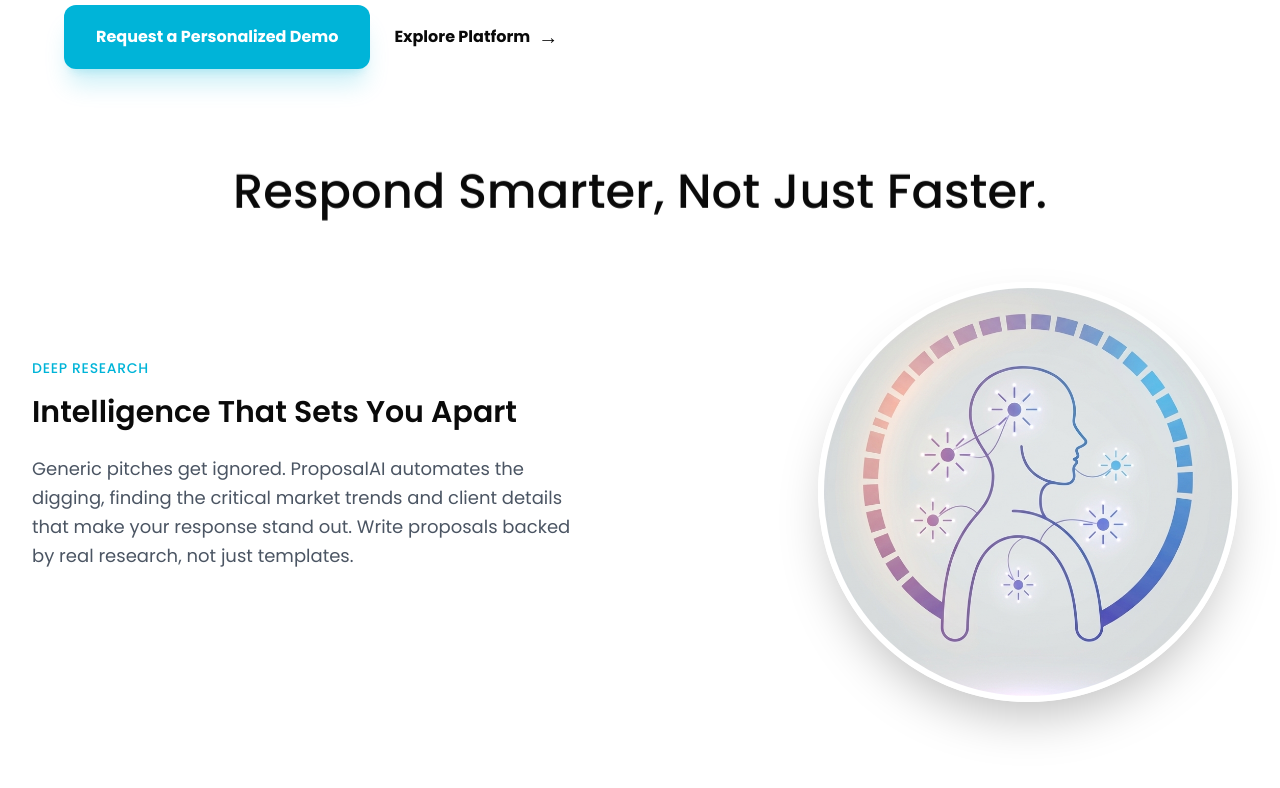
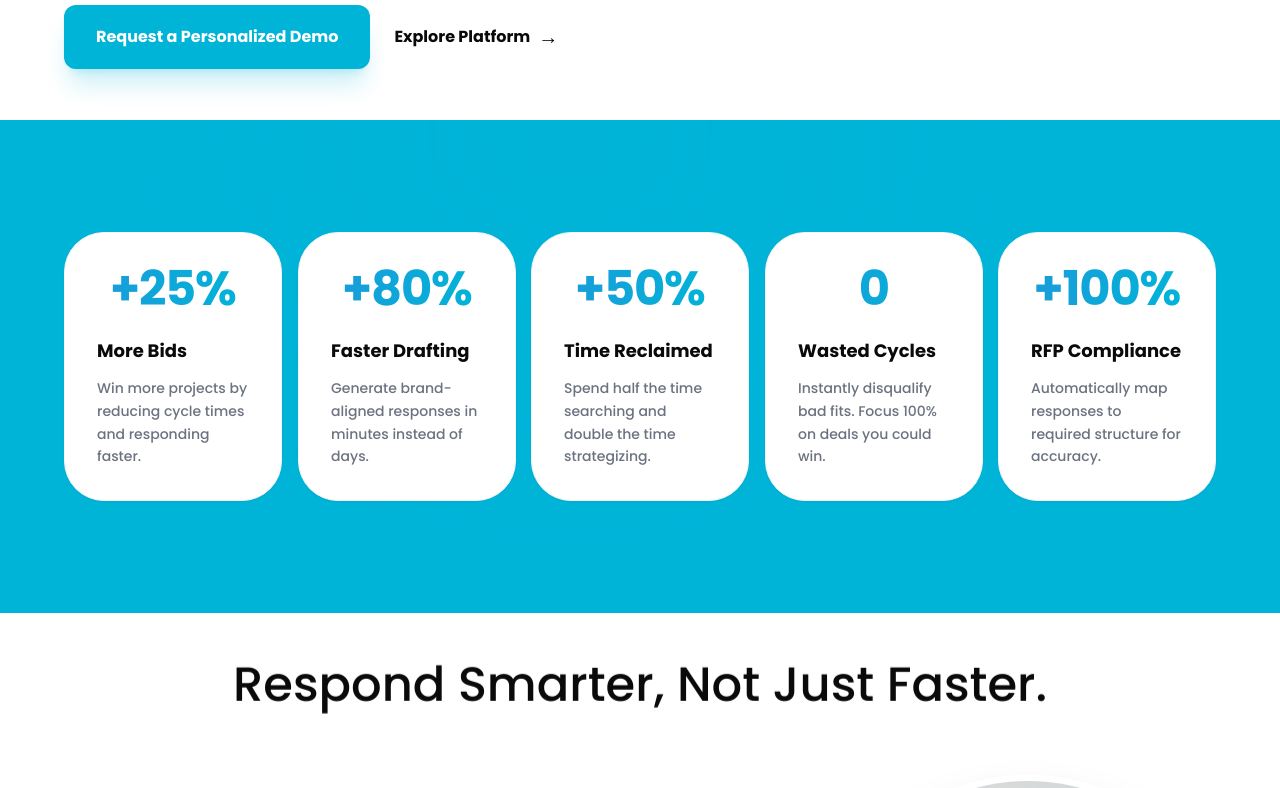
Before and after one commit to paramjeetflymediatech-jpg/proposalai, a Next.js app: page / in a window 1280 px wide. Shown: the part 560-1348 px from the top of the page. Built offline with nearby package versions, Linux system fonts and the light colour scheme.

Commit message:
add counter

```diff
--- a/src/app/page.js
+++ b/src/app/page.js
@@ -1,7 +1,7 @@
 import HeroSection from "../components/sections/HeroSection";
 import FeatureSections from "../components/sections/FeatureSections";
 import ServicesSection from "../components/sections/ServicesSection";
-
+import StatsSection from "../components/sections/StatsSection";
 import SliderSection from "@/components/sections/SliderSection";
 import FeaturedSection from "@/components/sections/Featuredsection";
 import AnimateOnScroll from "@/components/ui/AnimateOnScroll";
@@ -12,6 +12,7 @@ export default function HomePage() {
   return (
     <>
       <HeroSection />
+      <StatsSection />
       <FeatureSections />
       <ServicesSection />
       <SliderSection />
--- /dev/null
+++ b/src/components/sections/StatsSection.js
@@ -0,0 +1,92 @@
+"use client";
+import Counter from "../ui/Counter";
+import AnimateOnScroll from "../ui/AnimateOnScroll";
+
+const STATS = [
+  {
+    value: 25,
+    suffix: "%",
+    label: "More Bids",
+    desc: "Win more projects by reducing cycle times and responding faster.",
+    color: "from-[#1A9CDA] to-[#00B4D8]"
+  },
+  {
+    value: 80,
+    suffix: "%",
+    label: "Faster Drafting",
+    desc: "Generate brand-aligned responses in minutes instead of days.",
+    color: "from-[#1A9CDA] to-[#00B4D8]"
+  },
+  {
+    value: 50,
+    suffix: "%",
+    label: "Time Reclaimed",
+    desc: "Spend half the time searching and double the time strategizing.",
+    color: "from-[#1A9CDA] to-[#00B4D8]"
+  },
+  {
+    value: 0,
+    start: 100,
+    suffix: "",
+    label: "Wasted Cycles",
+    desc: "Instantly disqualify bad fits. Focus 100% on deals you could win.",
+    color: "from-[#1A9CDA] to-[#00B4D8]"
+  },
+  {
+    value: 100,
+    suffix: "%",
+    label: "RFP Compliance",
+    desc: "Automatically map responses to required structure for accuracy.",
+    color: "from-[#1A9CDA] to-[#00B4D8]"
+  },
+];
+
+export default function StatsSection() {
+  return (
+    <section className="relative py-20 lg:py-28 overflow-hidden bg-primary">
+      {/* Decorative Background Elements */}
+      <div className="absolute inset-0 pointer-events-none overflow-hidden">
+        <div className="absolute top-0 left-1/4 w-[500px] h-[500px] bg-primary/5 blur-[120px] rounded-full -translate-y-1/2" />
+        <div className="absolute bottom-0 right-1/4 w-[600px] h-[600px] bg-secondary/5 blur-[150px] rounded-full translate-y-1/2" />
+      </div>
+
+      <div className="max-w-7xl mx-auto px-6 sm:px-10 lg:px-16 relative z-10">
+        <div className="grid grid-cols-1 md:grid-cols-3 lg:grid-cols-5 gap-6 lg:gap-4">
+          {STATS.map((stat, i) => (
+            <AnimateOnScroll key={i} delay={i * 100} className="h-full">
+              <div className="group relative h-full p-8 rounded-[2.5rem] bg-white border border-gray-100 shadow-sm hover:shadow-2xl hover:shadow-primary/10 transition-all duration-500 hover:-translate-y-2">
+
+
+                <div className="flex flex-col h-full">
+                  <div className="mb-6">
+                    <p className={`text-4xl lg:text-5xl font-bold tracking-tight bg-gradient-to-r ${stat.color} bg-clip-text text-transparent  text-center`}>
+                      <Counter
+                        end={stat.value}
+                        start={stat.start ?? 0}
+                        prefix={stat.suffix === "%" && stat.value > 0 ? "+" : ""}
+                        suffix={stat.suffix}
+                        duration={2500}
+                      />
+                    </p>
+                  </div>
+
+                  <div className="flex flex-col flex-grow">
+                    <h4 className="text-lg font-bold text-[#0A0A0A] mb-3 group-hover:text-primary transition-colors duration-300">
+                      {stat.label}
+                    </h4>
+                    <p className="text-sm text-gray-500 leading-relaxed font-medium">
+                      {stat.desc}
+                    </p>
+                  </div>
+                </div>
+
+                {/* Subtle Card Glow */}
+                <div className={`absolute inset-0 rounded-[2.5rem] bg-gradient-to-br ${stat.color} opacity-0 group-hover:opacity-[0.02] transition-opacity duration-500 pointer-events-none`} />
+              </div>
+            </AnimateOnScroll>
+          ))}
+        </div>
+      </div>
+    </section>
+  );
+}
--- a/src/components/ui/Counter.js
+++ b/src/components/ui/Counter.js
@@ -1,7 +1,7 @@
 "use client";
 import { useEffect, useRef, useState } from "react";
 
-export default function Counter({ start = 0, end, duration = 2000, prefix = "+", suffix = "" }) {
+export default function Counter({ start = 0, end, duration = 2000, prefix = "", suffix = "" }) {
   const [count, setCount] = useState(start);
   const ref = useRef(null);
   const started = useRef(false);
```
